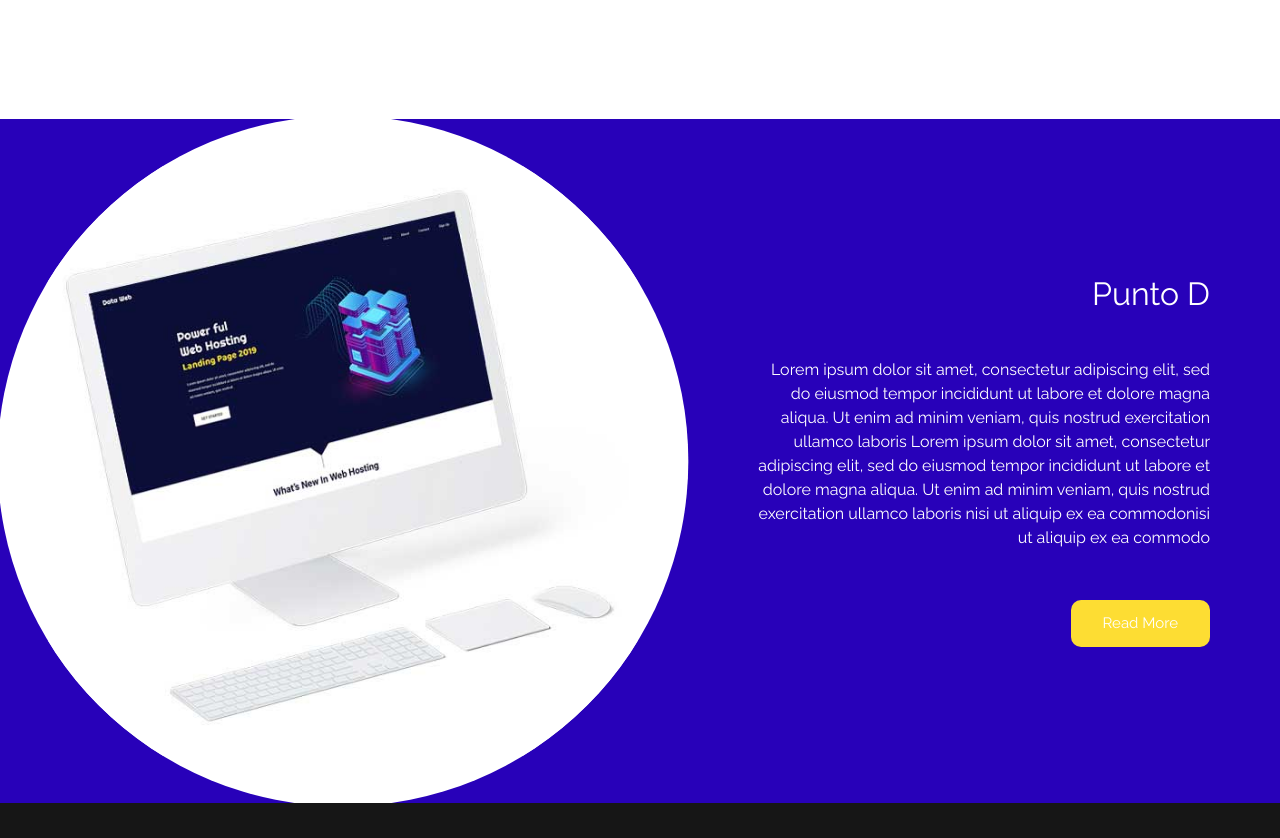
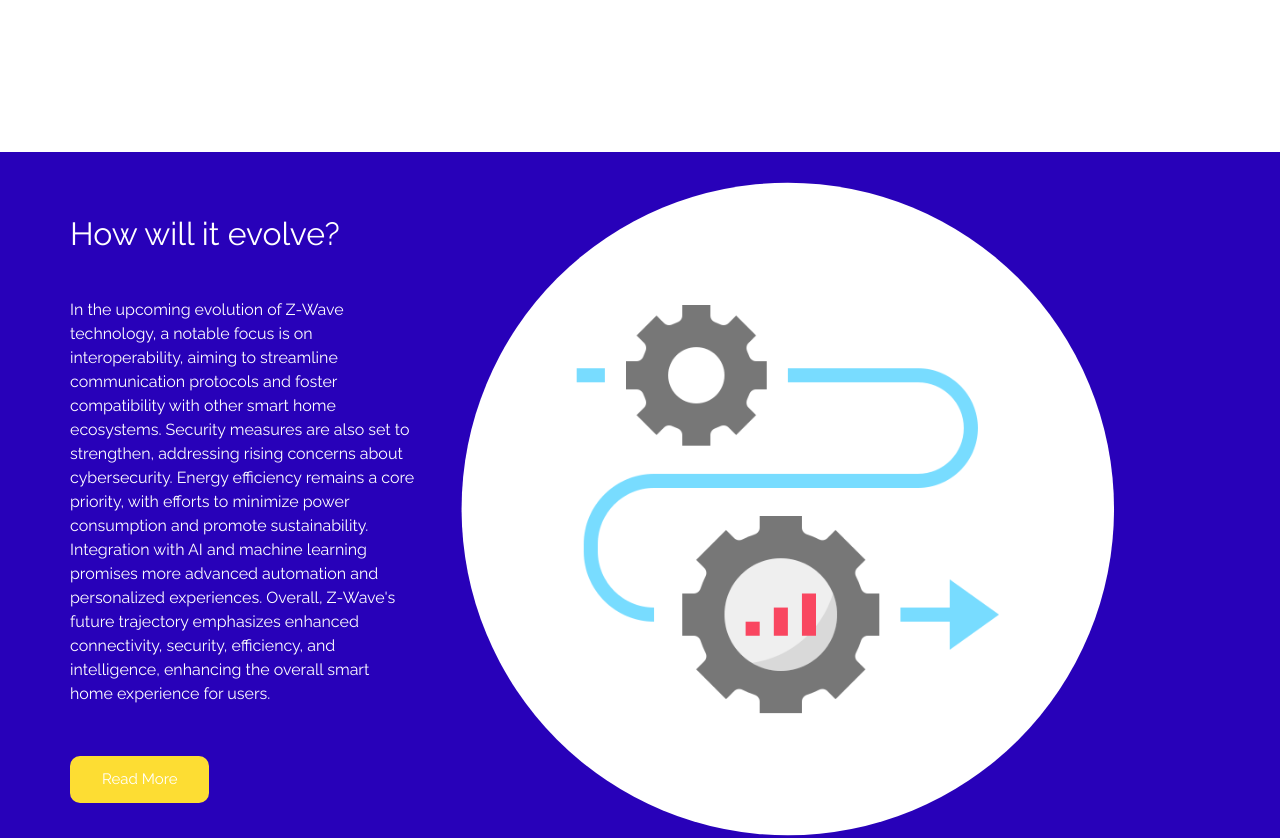
Before and after one commit to MariaBolanosD/Redes_Z-wave, a plain HTML site: page newsoft/newsoft-html/index.html in a window 1280 px wide. Shown: the part 3045-3883 px from the top of the page. Drawn offline with nearby package versions, Linux system fonts and the light colour scheme.

Commit message:
PuntoD_V1

```diff
--- a/newsoft/newsoft-html/css/style.css
+++ b/newsoft/newsoft-html/css/style.css
@@ -410,7 +410,8 @@
 .who_section .who_img-box {
   background-color: #fff;
   border-radius: 100%;
-  padding: 50px;
+  padding: 100px;
+  margin: 3%;
   transform: scale(1.01) translateX(-10%);
   overflow: hidden;
   width: 60%;
@@ -421,7 +422,7 @@
 }
 
 .who_section .who_deail-box {
-  text-align: right;
+  text-align: left;
   width: 40%;
 }
 
--- a/newsoft/newsoft-html/index.html
+++ b/newsoft/newsoft-html/index.html
@@ -390,21 +390,19 @@
  <!-- who section -->
  <section class="who_section">
   <div class="container who_container">
-    <div class="who_img-box">
-      <img src="images/pc.jpg" alt="" />
-    </div>
-    <div class="who_deail-box">
+    <div class="who_deail-box" style="padding-right: 7%;">
       <h2>
-        Punto D
+        How will it evolve?
       </h2>
       <p>
-        Lorem ipsum dolor sit amet, consectetur adipiscing elit, sed do
-        eiusmod tempor incididunt ut labore et dolore magna aliqua. Ut enim
-        ad minim veniam, quis nostrud exercitation ullamco laboris Lorem
-        ipsum dolor sit amet, consectetur adipiscing elit, sed do eiusmod
-        tempor incididunt ut labore et dolore magna aliqua. Ut enim ad minim
-        veniam, quis nostrud exercitation ullamco laboris nisi ut aliquip ex
-        ea commodonisi ut aliquip ex ea commodo
+        In the upcoming evolution of Z-Wave technology, a notable focus is on interoperability,
+        aiming to streamline communication protocols and foster compatibility with other smart
+        home ecosystems. Security measures are also set to strengthen, addressing rising concerns
+        about cybersecurity. Energy efficiency remains a core priority, with efforts to minimize
+        power consumption and promote sustainability. Integration with AI and machine learning
+        promises more advanced automation and personalized experiences. Overall, Z-Wave's future
+        trajectory emphasizes enhanced connectivity, security, efficiency, and intelligence,
+        enhancing the overall smart home experience for users.
       </p>
       <div>
         <a href="">
@@ -412,6 +410,10 @@
         </a>
       </div>
     </div>
+    <div class="who_img-box">
+      <img src="images/point_C.png" alt="" />
+    </div>
+
   </div>
 </section>
 
```
Also changed, not shown: newsoft/newsoft-html/images/point_C.png (added).
